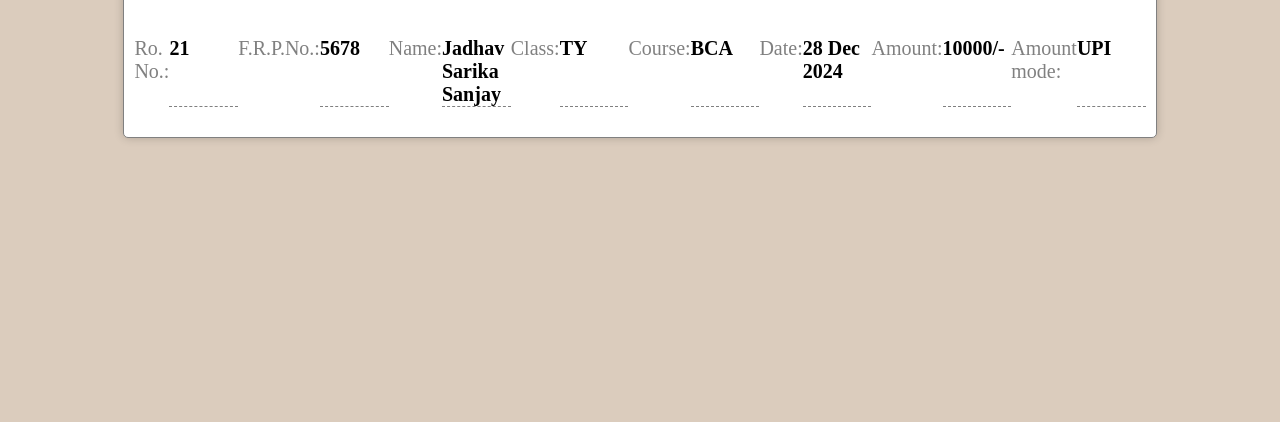
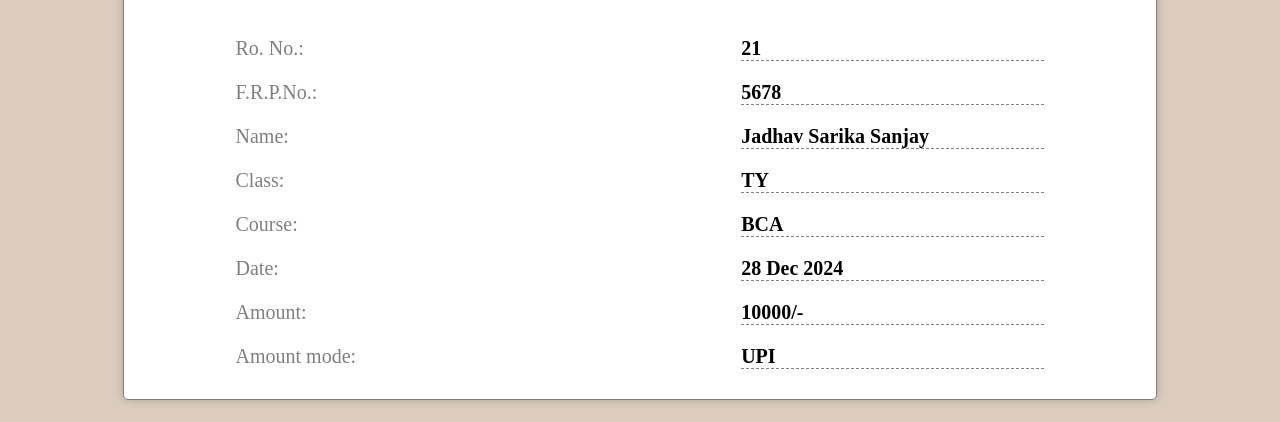
Before and after one commit to sarikajadhav20/receipt, a plain HTML site: page index.html in a window 1280 px wide. Shown: the part 378-800 px from the top of the page. Drawn offline with Linux system fonts and the light colour scheme.

Commit message:
new changes added

```diff
--- a/index.html
+++ b/index.html
@@ -52,6 +52,7 @@
         }
         .receipt-detail-key{
            color:grey;
+           width:30%;
         }
         .receipt-detail-value{
           font-weight:bold;
@@ -78,18 +79,32 @@
             <div class="receipt-detail">
                 <div class="receipt-detail-key">Ro. No.:</div>
                 <div class="receipt-detail-value">21</div>
+            </div>
+            <div class="receipt-detail">
                 <div class="receipt-detail-key">F.R.P.No.:</div>
                 <div class="receipt-detail-value">5678</div>
-                <div class="receipt-detail-key">Name:</div>
-                <div class="receipt-detail-value">Jadhav Sarika Sanjay</div>
+            </div>
+            <div class="receipt-detail">
+                 <div class="receipt-detail-key">Name:</div>
+                 <div class="receipt-detail-value">Jadhav Sarika Sanjay</div>
+            </div>
+            <div class="receipt-detail">
                 <div class="receipt-detail-key">Class:</div>
                 <div class="receipt-detail-value">TY</div>
+            </div>
+            <div class="receipt-detail">
                 <div class="receipt-detail-key">Course:</div>
                 <div class="receipt-detail-value">BCA</div>
+            </div>
+            <div class="receipt-detail">
                 <div class="receipt-detail-key">Date:</div>
                 <div class="receipt-detail-value">28 Dec 2024</div>
+            </div>
+            <div class="receipt-detail">
                 <div class="receipt-detail-key">Amount:</div>
                 <div class="receipt-detail-value">10000/-</div>
+            </div>
+            <div class="receipt-detail">
                 <div class="receipt-detail-key">Amount mode:</div>
                 <div class="receipt-detail-value">UPI</div>
             </div>
```
